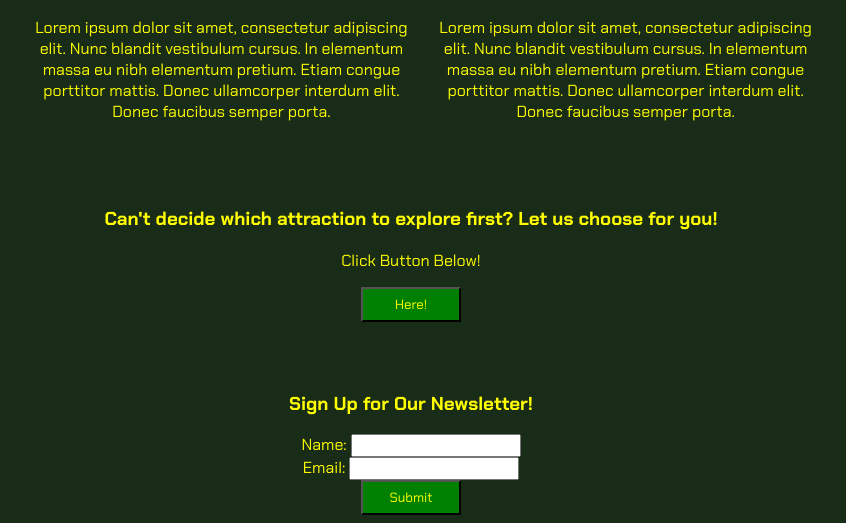
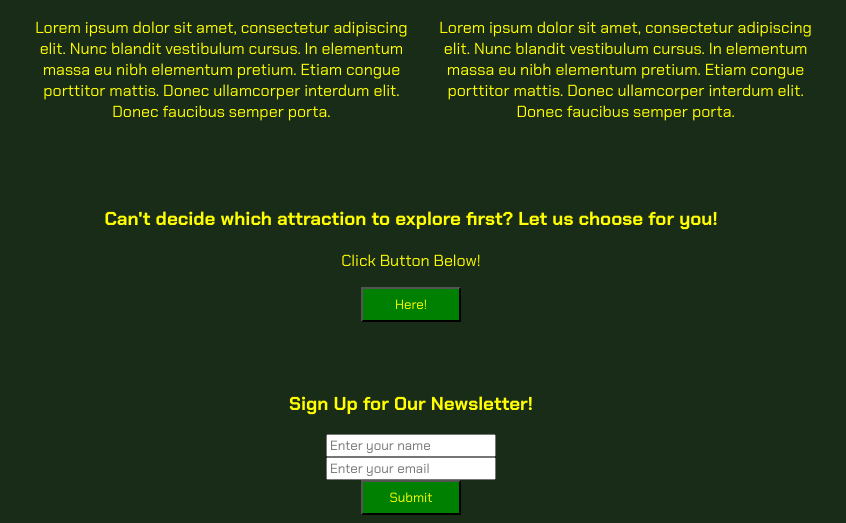
Before and after one commit to DemetriusWingate/Yucatan_Attractions, a plain HTML site: page index.html in a window 1280 px wide. Shown: the part 1564-2087 px from the top of the page, without its empty margins (229-1075 px from the left). Drawn offline with Linux system fonts and the light colour scheme.

Commit message:
Validated form using RegEx

```diff
--- a/index.html
+++ b/index.html
@@ -121,23 +121,31 @@
 <input class="submit_btn" type="button" value="Here!" onclick="randomAttractionGenerator()">
 </div>
 
+
 <section id="four">
     <form class="form" action=" " method="post"  id="newsletter-form">
 
 <!-- Form-->
 <div class="sign_up">
 <h3>Sign Up for Our Newsletter!</h3>
-        <label for="name">Name:</label>
+        <!--<label for="name">Name:</label>
         <input type="text" id="name" name="name">
         <br>
         <label for="email">Email:</label>
-        <input type="text" id="email" name="email">
-        <br>
+        <input type="text" id="email" name="email" onsubmit="return validate();" method="get">
+        <br>-->
+
+        <div>
+            <input type="text" name="name" id="name" placeholder="Enter your name">
+            <br>
+            <input type="email" name="" id="email" placeholder="Enter your email" onclick="formValidate()">
+            <br>
+          </div>
+
     </div>
 
-<!-- Button -->
-  <input class="submit_btn" type="button" value="Submit" onclick="myFunction();">
-</form>
+<!--Button-->
+  <input class="submit_btn" type="button" value="Submit" onclick="formValidate();">
 </section>
 
 </main>
--- a/main.js
+++ b/main.js
@@ -11,7 +11,7 @@
 
   /*this function validates the form*/
 
-  function myFunction () {
+  /*function myFunction () {
       var x=document.getElementById('name').value;
       if (x == "") {
       alert ("You didn't tell us your name!");
@@ -19,7 +19,9 @@
        } else {
       alert ("Thanks, " + x + " for signing up for our newsletter!");
       }
-      }
+      }*/
+
+
 
       /* Trip Generator*/
   function randomAttractionGenerator() {
@@ -34,3 +36,14 @@
     const random = attractions[Math.random() * attractions.length | 0]
     alert("This looks like the perfect match for you: " + random, attractions[random]);
   }
+
+  /*Validation Email using RegEx*/
+
+  function formValidate(){
+    var regExp = /^[A-Za-z][\w$.]+@[\w]+\.\w+$/;
+    var email = document.getElementById("email").value;
+    if (regExp.test(email))
+        alert('Email Successful');
+      else
+          alert('email not valid!');
+  }
```
Also changed, not shown: 1 other file.
